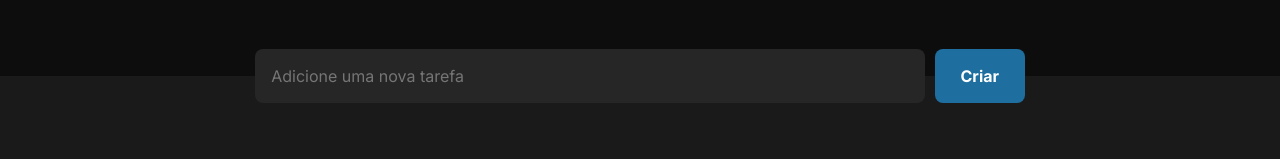
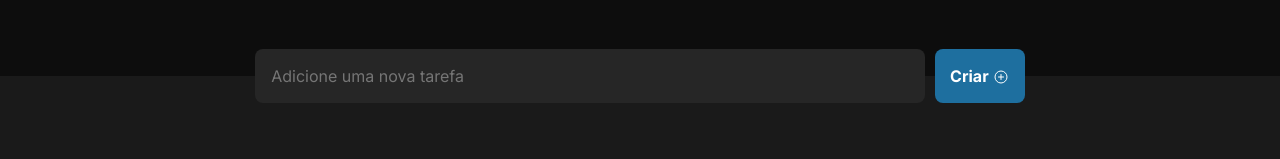
Before and after one commit to MartinGBB/todo-ignite, a React (Vite) app: page / in a window 1280 px wide. Shown: the part 124-283 px from the top of the page. Built offline with nearby package versions, Linux system fonts and the light colour scheme.

Commit message:
feat: adiciona icono

```diff
--- a/package.json
+++ b/package.json
@@ -9,6 +9,7 @@
     "preview": "vite preview"
   },
   "dependencies": {
+    "phosphor-react": "^1.4.1",
     "react": "^18.2.0",
     "react-dom": "^18.2.0"
   },
--- a/src/components/ToDo.module.css
+++ b/src/components/ToDo.module.css
@@ -31,6 +31,12 @@ header > img {
   font-weight: bold;
 }
 
+.form button svg {
+  text-align: end;
+  margin-left: 0.3rem;
+  margin-bottom: -3px;
+}
+
 .form {
   width: 100%;
   position: absolute;
--- a/src/components/ToDo.tsx
+++ b/src/components/ToDo.tsx
@@ -1,3 +1,5 @@
+import { PlusCircle } from 'phosphor-react';
+
 import styles from './ToDo.module.css';
 import logo from '../assets/logo.svg';
 
@@ -17,6 +19,7 @@ export function ToDo() {
           type="button"
         >
           Criar
+          <PlusCircle size={16} />
         </button>
       </div>
     </div>
```
Also changed, not shown: 1 other file (tests, documents, lock files or other folders).
